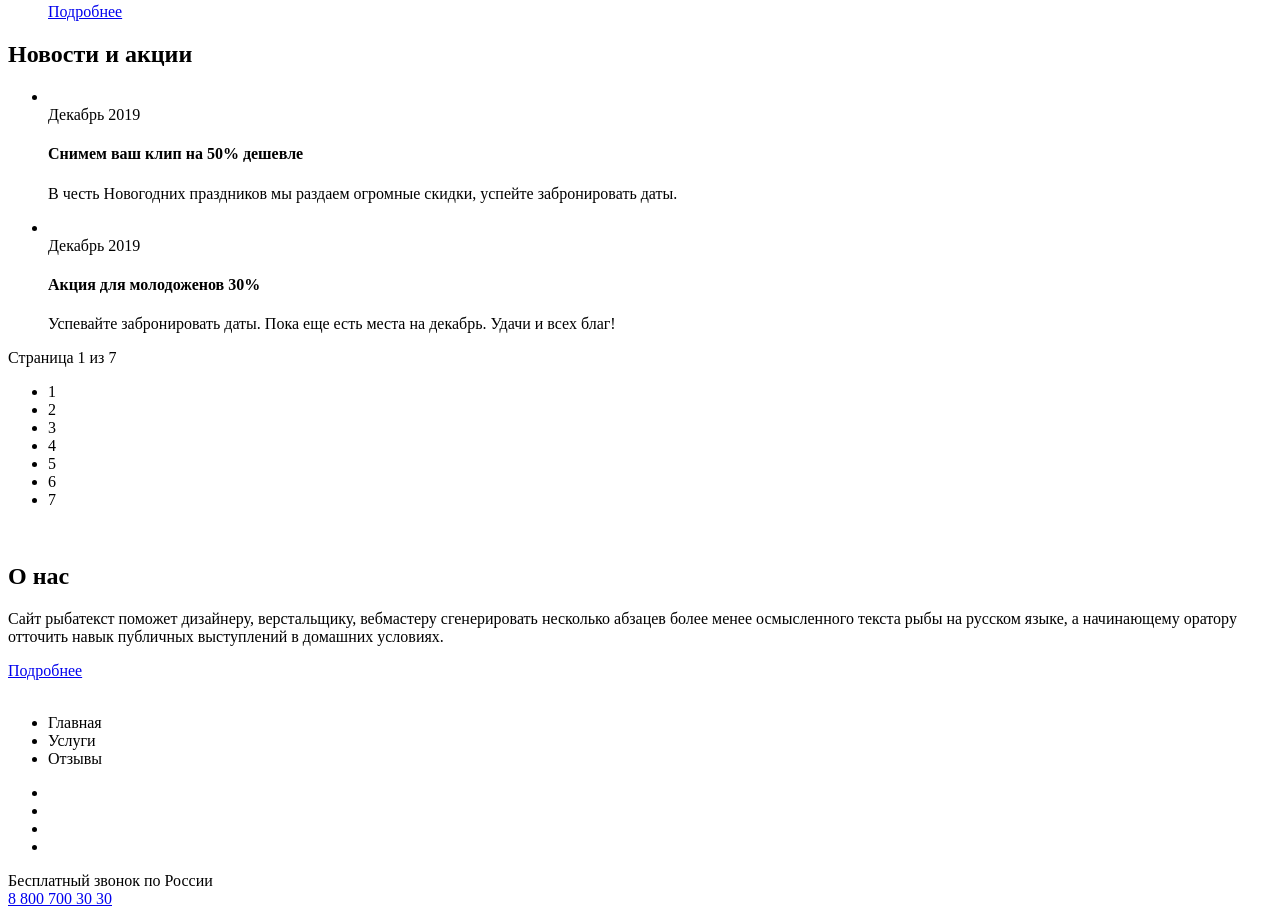
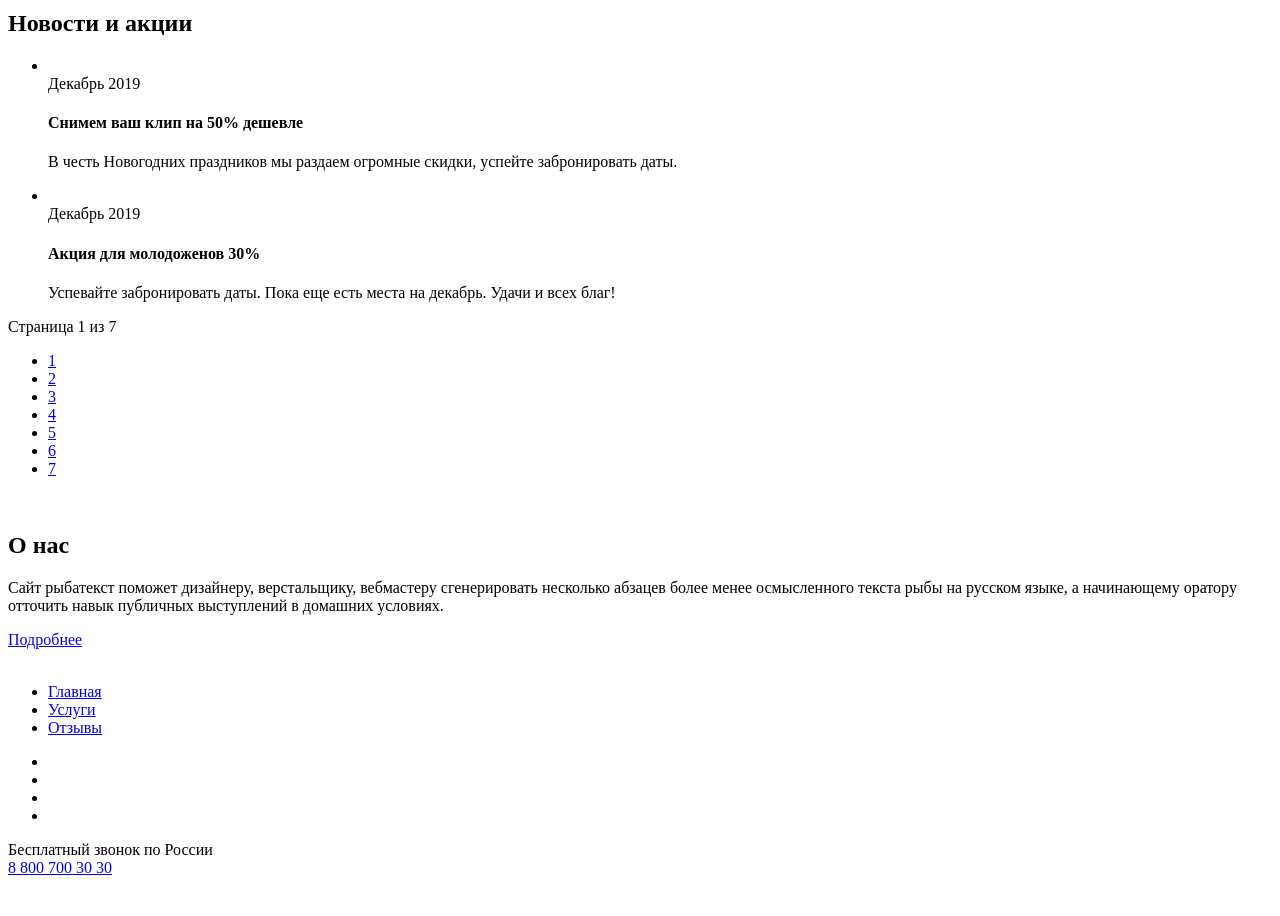
Before and after one commit to laranoona/video-production, a plain HTML site: page index.html in a window 1280 px wide. Shown: the part 821-1737 px from the top of the page. After the commit the page ends 1706 px from the top, so only its background shows below. Drawn offline with Linux system fonts and the light colour scheme.

Commit message:
внесены правки

```diff
--- a/index.html
+++ b/index.html
@@ -15,13 +15,13 @@
             <nav class="menu">
                 <ul class="menu__list">
                     <li class="menu__item">
-                        <div class="menu__title">Главная</div>
+                        <a href="#" class="menu__link">Главная</a>
                     </li>
                     <li class="menu__item">
-                        <div class="menu__title">Услуги</div>
+                        <a href="#" class="menu__link">Услуги</a>
                     </li>
                     <li class="menu__item">
-                        <div class="menu__title">Отзывы</div>
+                        <a href="#" class="menu__title">Отзывы</a>
                     </li>
                 </ul>
             </nav>
@@ -32,14 +32,11 @@
         </header>
         <div class="page-content">
             <main class="main-content">
-                <div class="banner">
-                    <div class="banner__image">
-                        <img src="" alt="" class="banner__image-element">
-                    </div>
+                <section class="banner">
                     <h1 class="banner__title">Снимем для вас креативное видео</h1>
                     <div class="banner__content">Креативный видеопродакшн полного цикла</div>
                     <a href="#" class="button">Подробнее</a>
-                </div>
+                </section>
                 <section class="services">
                     <div class="container">
                         <ul class="services__list">
@@ -101,10 +98,10 @@
                     </div>
                 </section>
                 <section class="promonews">
-                    <div class="promonews__header">
-                        <h2 class="promonews__title">Новости и акции</h2>
-                    </div>
                     <div class="container">
+                        <div class="promonews__header">
+                            <h2 class="promonews__title">Новости и акции</h2>
+                        </div>
                         <ul class="promonews__list">
                             <li class="promonews__item">
                                 <div class="promonews__pic">
@@ -131,13 +128,27 @@
                     <div class="paginator">
                         <div class="paginator__display">Страница 1 из 7</div>
                         <ul class="paginator__list">
-                            <li class="padinator__item">1</li>
-                            <li class="padinator__item">2</li>
-                            <li class="padinator__item">3</li>
-                            <li class="padinator__item">4</li>
-                            <li class="padinator__item">5</li>
-                            <li class="padinator__item">6</li>
-                            <li class="padinator__item">7</li>
+                            <li class="paginator__item">
+                                <a href="#" class="paginator__link">1</a>
+                            </li>
+                            <li class="paginator__item">
+                                <a href="#" class="paginator__link">2</a>
+                            </li>
+                            <li class="paginator__item">
+                                <a href="#" class="paginator__link">3</a>
+                            </li>
+                            <li class="paginator__item">
+                                <a href="#" class="paginator__link">4</a>
+                            </li>
+                            <li class="paginator__item">
+                                <a href="#" class="paginator__link">5</a>
+                            </li>
+                            <li class="paginator__item">
+                                <a href="#" class="paginator__link">6</a>
+                            </li>
+                            <li class="paginator__item">
+                                <a href="#" class="paginator__link">7</a>
+                            </li>
                         </ul>
                     </div>
                 </section>
@@ -145,7 +156,7 @@
                     <div class="company__pic">
                         <img src="" alt="" class="company__img">
                     </div>
-                    <div class="container">
+                    <div class="company__info">
                         <h2 class="company__title">О нас</h2>
                         <p class="company__desc">Сайт рыбатекст поможет дизайнеру, верстальщику, вебмастеру сгенерировать несколько абзацев более менее осмысленного текста рыбы на русском языке, а начинающему оратору отточить навык публичных выступлений в домашних условиях.</p>
                         <a href="#" class="button">Подробнее</a>
@@ -160,13 +171,13 @@
             <nav class="menu">
                 <ul class="menu__list">
                     <li class="menu__item">
-                        <div class="menu__title">Главная</div>
+                        <a href="#" class="menu__link">Главная</a>
                     </li>
                     <li class="menu__item">
-                        <div class="menu__title">Услуги</div>
+                        <a href="#" class="menu__link">Услуги</a>
                     </li>
                     <li class="menu__item">
-                        <div class="menu__title">Отзывы</div>
+                        <a href="#" class="menu__title">Отзывы</a>
                     </li>
                 </ul>
             </nav>
```
